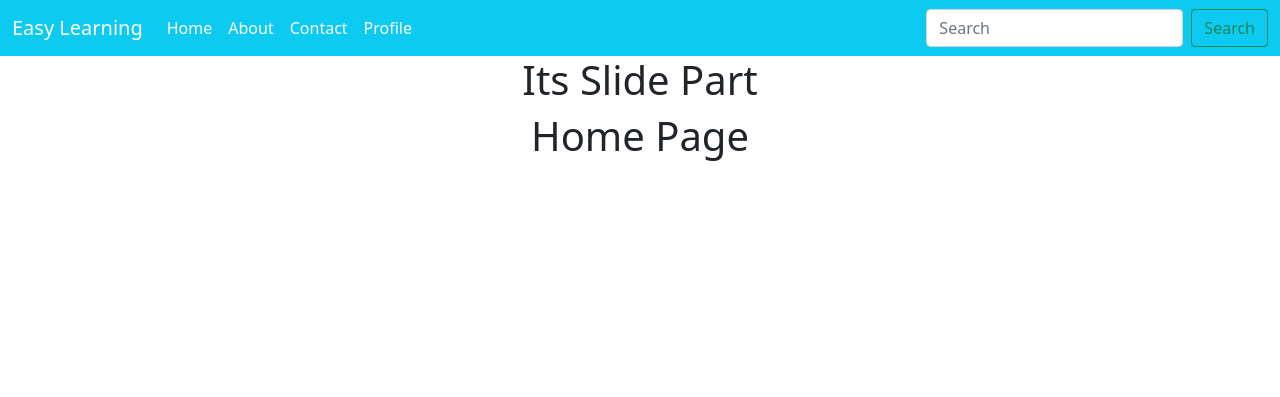
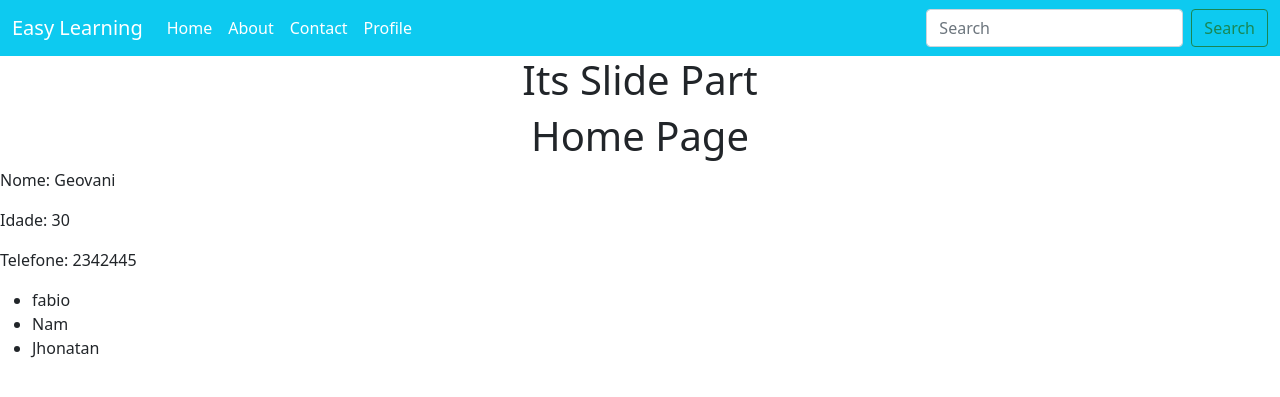
Before and after one commit to geovanipaz/projeto-portifolio, a Django app: page / in a window 1280 px wide. Shown: the top 397 px of the page. Run offline with Django 4.2, Linux system fonts and the light colour scheme.

Commit message:
passando contexto para template

```diff
--- a/portifolio/portifolio/views.py
+++ b/portifolio/portifolio/views.py
@@ -2,7 +2,13 @@ from django.http import HttpResponse
 from django.shortcuts import render
 
 def home(request):
-    return render(request,'index.html')
+    text = {
+        'name':'Geovani',
+        'age':30,
+        'phone': 2342445,
+        'friend_name': ['fabio','Nam','Jhonatan']
+    }
+    return render(request,'index.html', text)
 
 def about(request):
     data = 'qualquer dado'
--- a/portifolio/templates/index.html
+++ b/portifolio/templates/index.html
@@ -11,5 +11,16 @@
 {% include 'slider.html' %}
 <div class="jumbotron">
   <h1 class="text-center">Home Page</h1>
+  <p>Nome: {{ name }}</p>
+  <p>Idade: {{ age }}</p>
+  <p>Telefone: {{ phone }}</p>
+
+  <ul class="list">
+    {% for row in friend_name %}
+    <li class="list-item">{{row}}</li>
+    {% endfor %}
+
+  </ul>
+
 </div>
 {% endblock content %}
```
